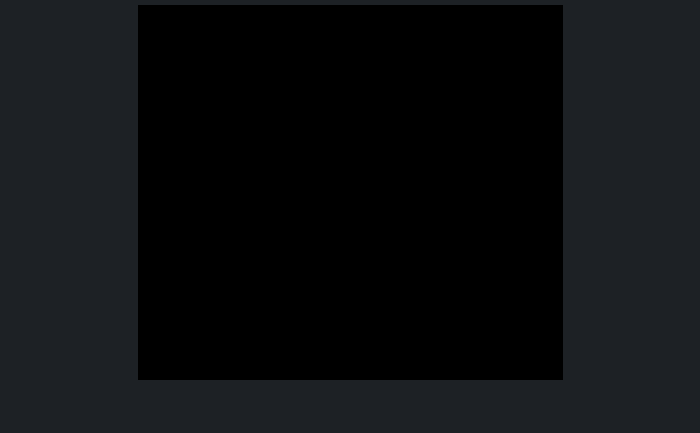
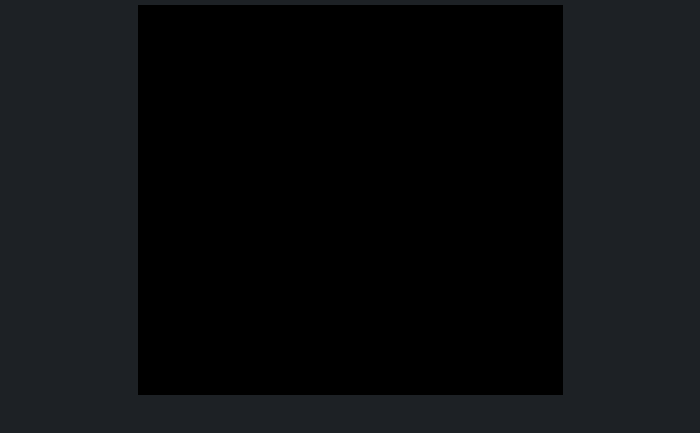
Before and after one commit to apicazorla/cnqi, a website: page index.html in a window 1280 px wide. Shown: the part 153-586 px from the top of the page, without its empty margins (290-990 px from the left). Drawn offline with nearby package versions, Linux system fonts and the light colour scheme.

Commit message:
Adjust iframe height for PDF display
Increased iframe height from 375 to 390 pixels.

```diff
--- a/index.html
+++ b/index.html
@@ -21,7 +21,7 @@
 
 <iframe src="/img/Cuad_nom_q_i_pdf_int.pdf"
         width="425"
-        height="375"
+        height="390"
         style="border: none; background-color: black;">
     Tu navegador no soporta la visualización de PDFs.
 </iframe>
```
